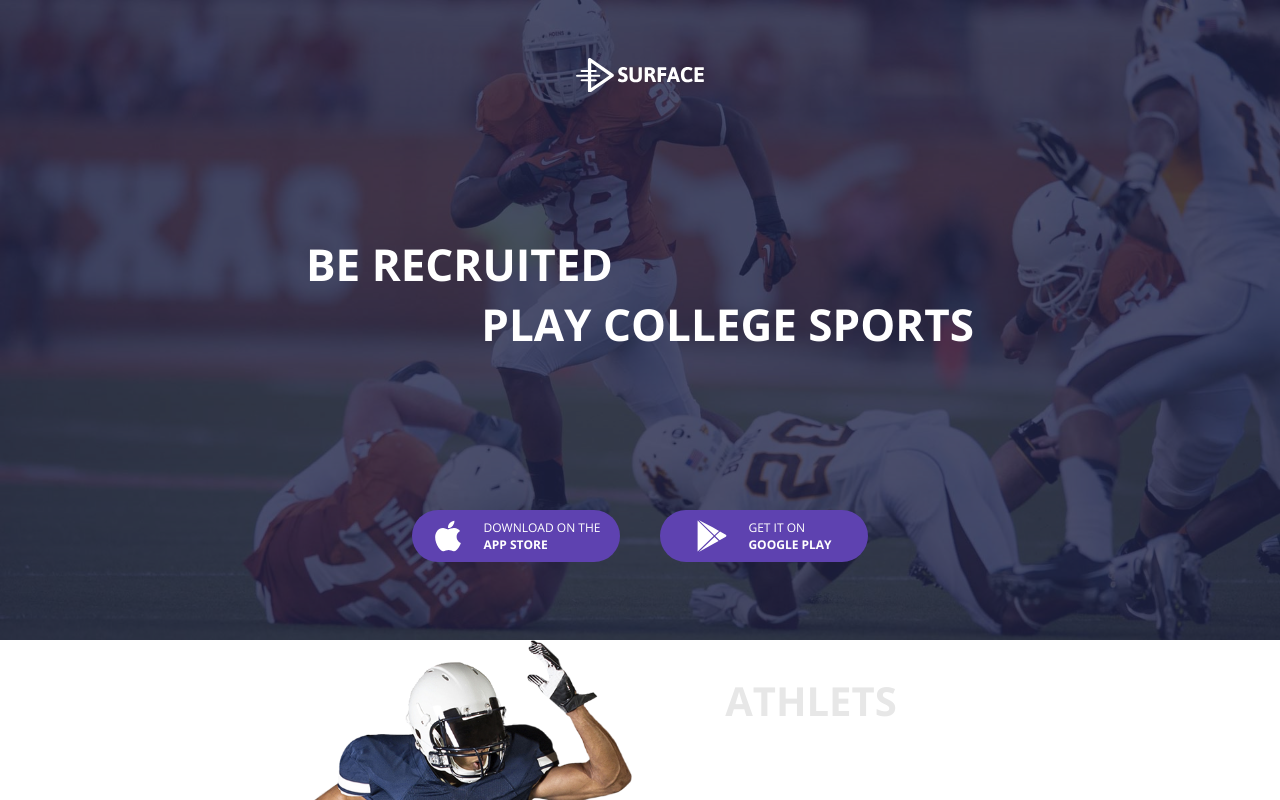
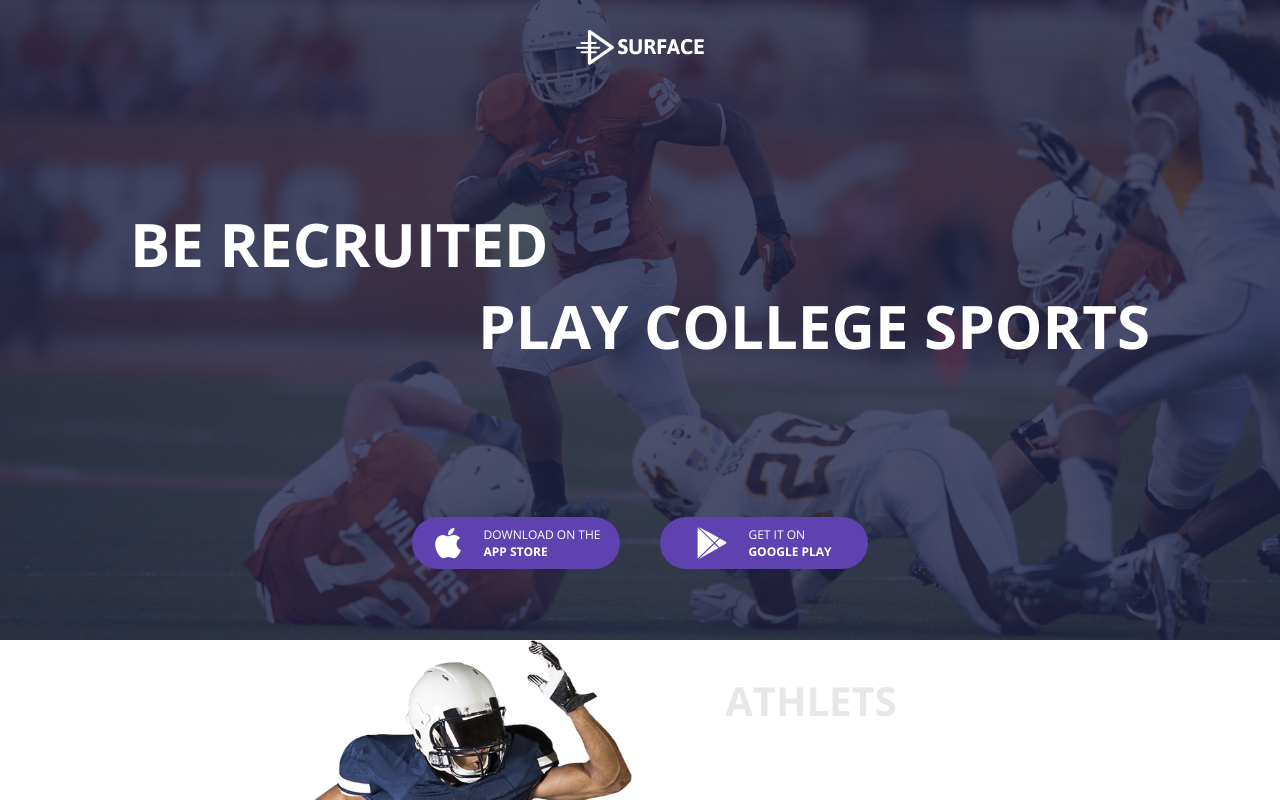
Before and after one commit to Mpa3b3k/Adaptive_layout_diplom_Onufriev, a plain HTML site: page index.html in a window 1280 px wide. Shown: the top 800 px of the page. Drawn offline with Linux system fonts and the light colour scheme; files whose address does not match are found by name.

Commit message:
Add files via upload

```diff
--- a/css/style_desktop.css
+++ b/css/style_desktop.css
@@ -3,25 +3,33 @@
 	.top {
 		max-width: 100vw;
 		height: 50vw;
+		justify-content: space-between;
 		background-image: url(../images/football_1920.jpg);
 	}
+
+	.top .surface_logo_text{
+		width: 10vw;
+		margin-top: 2.34375vw;
+	}
+
 
 	.surface_logo_text{
 		width: 10vw;
 	}
 
 	.mid_text {
-		width: 52.1875vw;
+		width: 79.6875vw;
+		margin-top: 2vw;
 	}
 
 	.BE_RECRUITED {
-		font-size: 3.4375vw;
+		font-size: 4.6875vw;
 		width: 34.6875vw;
 		align-self: flex-start;
 	}
 
 	.PLAY_COLLEGE_SPORTS {
-		font-size: 3.4375vw;
+		font-size: 4.6875vw;
 		align-self: flex-end;
 	}
 
@@ -42,6 +50,7 @@
 	.bottom_links {
 		flex-wrap: nowrap;
 		flex-direction: row;
+		margin-bottom: 4vw;
 	}
 
 	.top_text {
```
